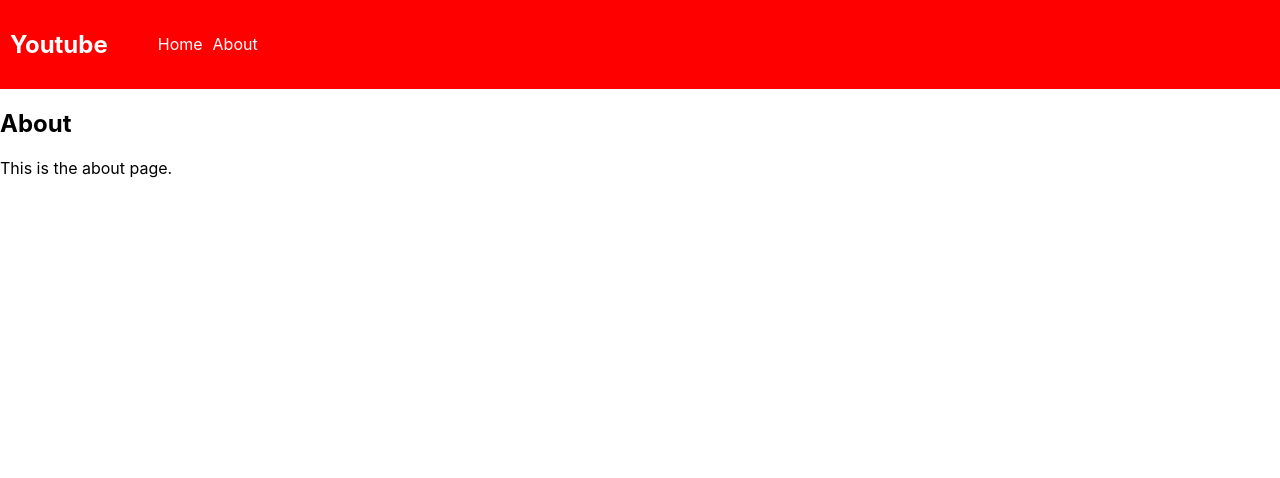
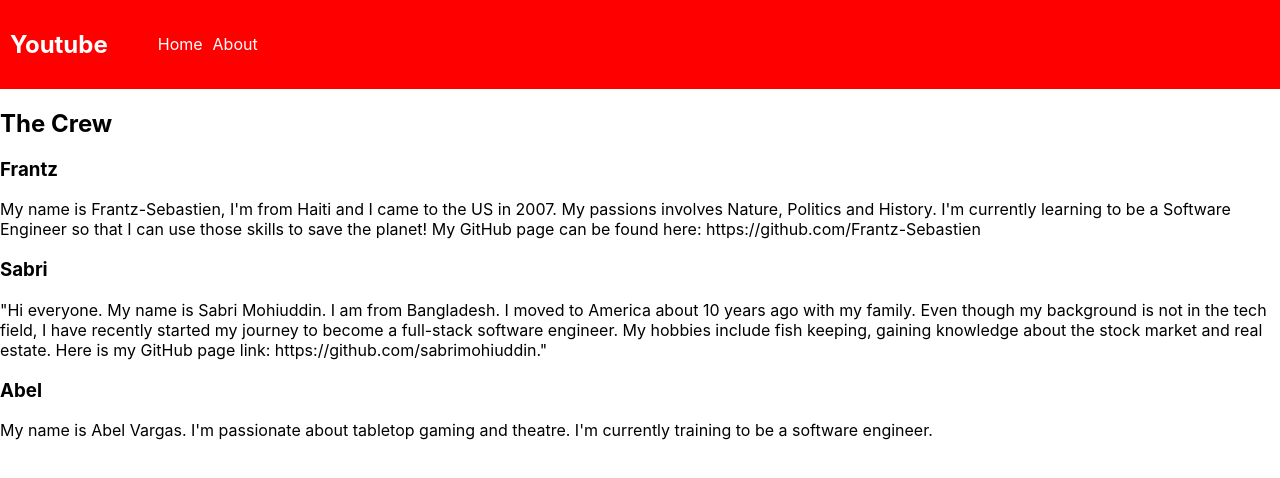
Before and after one commit to AllahvelS/youtube-clone-practice, a React (Create React App) app: page /about in a window 1280 px wide. Shown: the top 478 px of the page. Built offline with nearby package versions, Linux system fonts and the light colour scheme.

Commit message:
Testing push.

```diff
--- a/src/components/About.js
+++ b/src/components/About.js
@@ -3,8 +3,16 @@ import React from "react";
 const About = () => {
   return (
     <div>
-      <h2>About</h2>
-      <p>This is the about page.</p>
+      <h2>The Crew</h2>
+
+      <h3>Frantz</h3>
+      <p>My name is Frantz-Sebastien, I'm from Haiti and I came to the US in 2007. My passions involves Nature, Politics and History. I'm currently learning to be a Software Engineer so that I can use those skills to save the planet! My GitHub page can be found here: https://github.com/Frantz-Sebastien</p>
+
+      <h3>Sabri</h3>
+      <p>"Hi everyone. My name is Sabri Mohiuddin. I am from Bangladesh. I moved to America about 10 years ago with my family. Even though my background is not in the tech field, I have recently started my journey to become a full-stack software engineer. My hobbies include fish keeping, gaining knowledge about the stock market and real estate. Here is my GitHub page link: https://github.com/sabrimohiuddin."</p>
+
+      <h3>Abel</h3>
+      <p>My name is Abel Vargas. I'm passionate about tabletop gaming and theatre. I'm currently training to be a software engineer.</p>
     </div>
   );
 };
```
